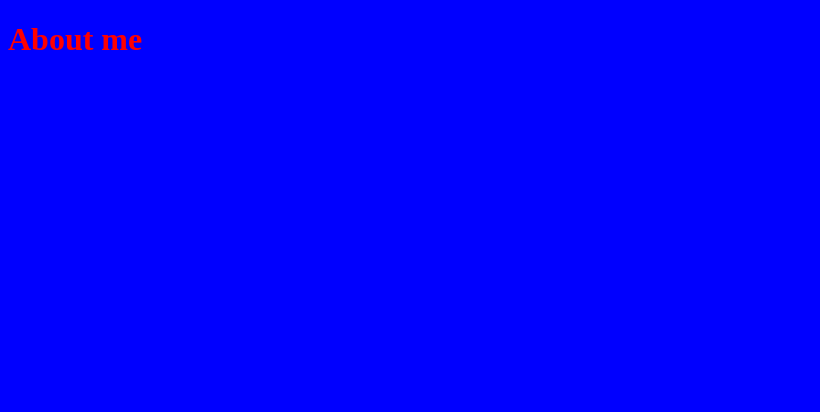
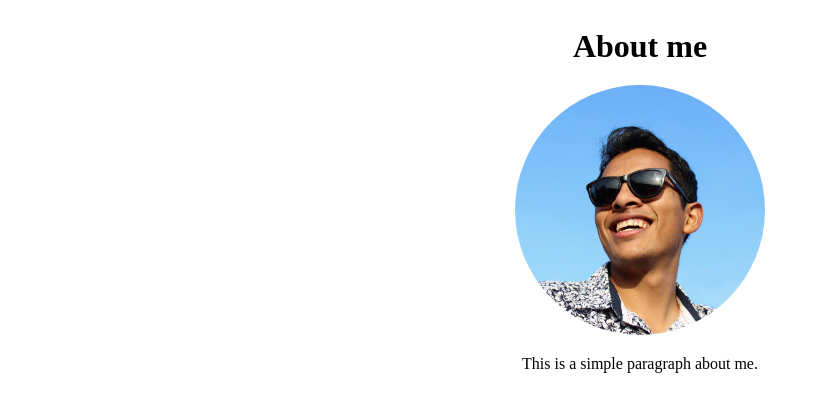
Before and after one commit to EderVs/IS-laboratorio-2020-1, a Django app: page /about/ in a window 1280 px wide. Before the commit the part shown is almost empty. Shown: the top 412 px of the page, without its empty margins (0-820 px from the left). Run offline with Django 3.2, Linux system fonts and the light colour scheme.

Commit message:
Adding picture and paragraph in about

```diff
--- a/Personal_Blog/Home/static/Home/base.css
+++ /dev/null
@@ -1,3 +0,0 @@
-html {
-    background-color: blue;
-}
--- /dev/null
+++ b/Personal_Blog/Home/static/Home/css/base.css
@@ -0,0 +1,3 @@
+html {
+    background-color: white;
+}
--- /dev/null
+++ b/Personal_Blog/Home/static/Home/css/profile.css
@@ -0,0 +1,27 @@
+h1 {
+    display: block;
+    text-align: center;
+    padding: 20px;
+    width: 400px;
+}
+
+.profile-picture img{
+    border-radius: 50%;
+    height: 250px;
+    width: 250px;
+}
+
+.center {
+    margin: auto;
+}
+
+#paragraph {
+    display: block;
+    text-align: center;
+    width: 400px;
+}
+
+#profile-picture {
+    display: block;
+    width: 250px;
+}
--- a/Personal_Blog/Home/templates/Home/about.html
+++ b/Personal_Blog/Home/templates/Home/about.html
@@ -4,13 +4,21 @@
 {% block css_content %}
 
 {% load static %}
-<link rel="stylesheet" href={% static "Home/title_red.css" %}>
+<link rel="stylesheet" href={% static "Home/css/profile.css" %}>
 
 {% endblock %}
 
 
 {% block body_content %}
 
-<h1>About me</h1>
+<h1 class="center">About me</h1>
+
+<div id="profile-picture" class="profile-picture center">
+    <img src={% static "Home/img/me.jpg" %}>
+</div>
+
+<div id="paragraph" class="center">
+    <p>This is a simple paragraph about me.</p>
+</div>
 
 {% endblock %}
--- a/Personal_Blog/Home/templates/Home/base.html
+++ b/Personal_Blog/Home/templates/Home/base.html
@@ -6,7 +6,7 @@
     <title>{{ title }}</title>
 
     {% load static %}
-    <link rel="stylesheet" href={% static "Home/base.css" %}>
+    <link rel="stylesheet" href={% static "Home/css/base.css" %}>
     {% block css_content %}
     {% endblock %}
 </head>
```
Also changed, not shown: Personal_Blog/Home/static/Home/css/title_red.css (renamed from Personal_Blog/Home/static/Home/title_red.css), Personal_Blog/Home/static/Home/img/me.jpg (added).
